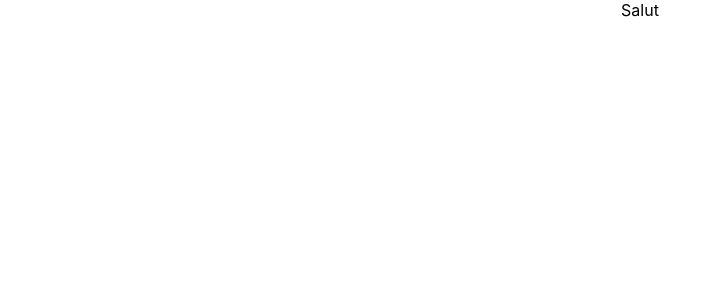
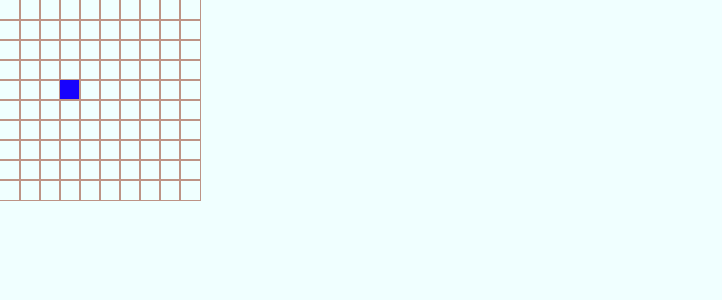
Before and after one commit to ExcaliburSims/AltiusTechnology, a React (Create React App) app: page / in a window 1280 px wide. Shown: the top 300 px of the page, without its empty margins (0-722 px from the left). Built offline with nearby package versions, Linux system fonts and the light colour scheme.

Commit message:
feat: create board and Card

```diff
--- a/src/App.js
+++ b/src/App.js
@@ -1,7 +1,7 @@
-import "./App.css";
+import Grille from "./components/Grille";
 
 function App() {
-  return <div className="App">Salut</div>;
+  return <Grille />;
 }
 
 export default App;
--- /dev/null
+++ b/src/components/Grille.js
@@ -0,0 +1,60 @@
+import React, { useState } from "react";
+import "../styles/grille.css";
+
+const BOARD_SIZE = 10;
+
+class LinkedListNode {
+  constructor(value) {
+    this.value = value;
+    this.next = null;
+  }
+}
+
+class LinkedList {
+  constructor(value) {
+    const node = new LinkedListNode(value);
+    this.head = node;
+    this.tail = node;
+  }
+}
+const createBoard = (BOARD_SIZE) => {
+  let counter = 1;
+  const board = [];
+  for (let row = 0; row < BOARD_SIZE; row++) {
+    const currentRow = [];
+    for (let col = 0; col < BOARD_SIZE; col++) {
+      currentRow.push(counter++);
+    }
+    board.push(currentRow);
+  }
+  return board;
+};
+
+function GridPage() {
+  const [board, setBoard] = useState(createBoard(BOARD_SIZE));
+  const [car, setCar] = useState(new LinkedList(44));
+  const [carCells, setCarCells] = useState(new Set([44]));
+  const [snake, setSnake] = useState({
+    cells: new LinkedList(44),
+    direction: "right",
+  });
+
+  return (
+    <div className="board">
+      {board.map((row, rowIdx) => (
+        <div key={rowIdx} className="row">
+          {row.map((cellValue, cellIdx) => {
+            return (
+              <div
+                key={cellIdx}
+                className={`cell ${carCells.has(cellValue) ? "car-cell" : ""}`}
+              ></div>
+            );
+          })}
+        </div>
+      ))}
+    </div>
+  );
+}
+
+export default GridPage;
--- /dev/null
+++ b/src/styles/grille.css
@@ -0,0 +1,34 @@
+.board {
+  /* outline: 2px solid rgb(134, 154, 189); */
+  background-color: azure;
+  height: 100vh;
+}
+
+.row {
+  height: 20px;
+}
+
+.cell {
+  width: 20px;
+  height: 20px;
+  outline: 1px solid rgb(189, 147, 134);
+  display: inline-block;
+}
+
+/* .cell-green {
+  background-color: green;
+}
+
+.cell-red {
+  background-color: red;
+}
+
+.cell-purple {
+  background-color: purple;
+} */
+.car-cell {
+  background-color: rgb(23, 2, 253);
+}
+.objCar {
+  background-color: rgb(249, 126, 11);
+}
```
